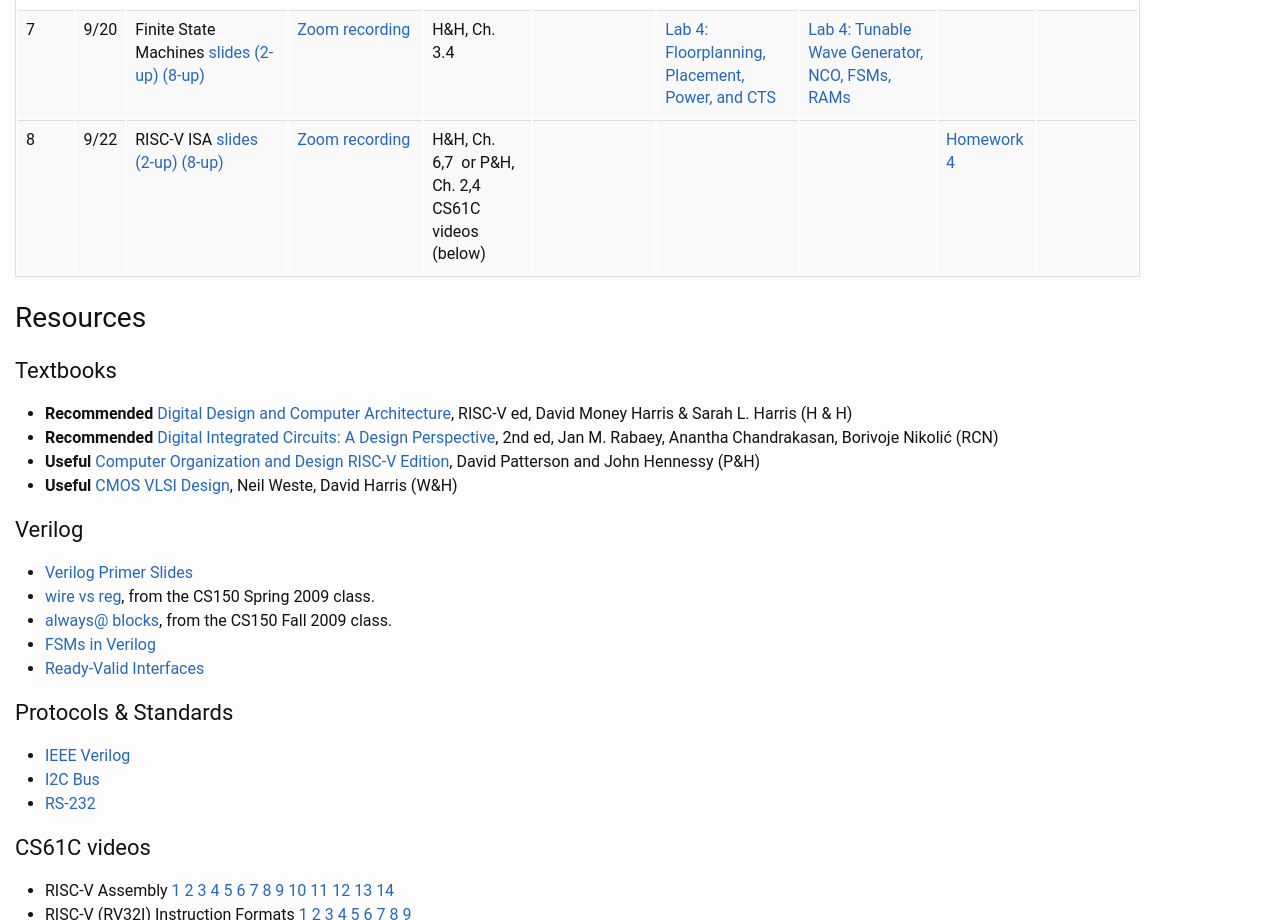
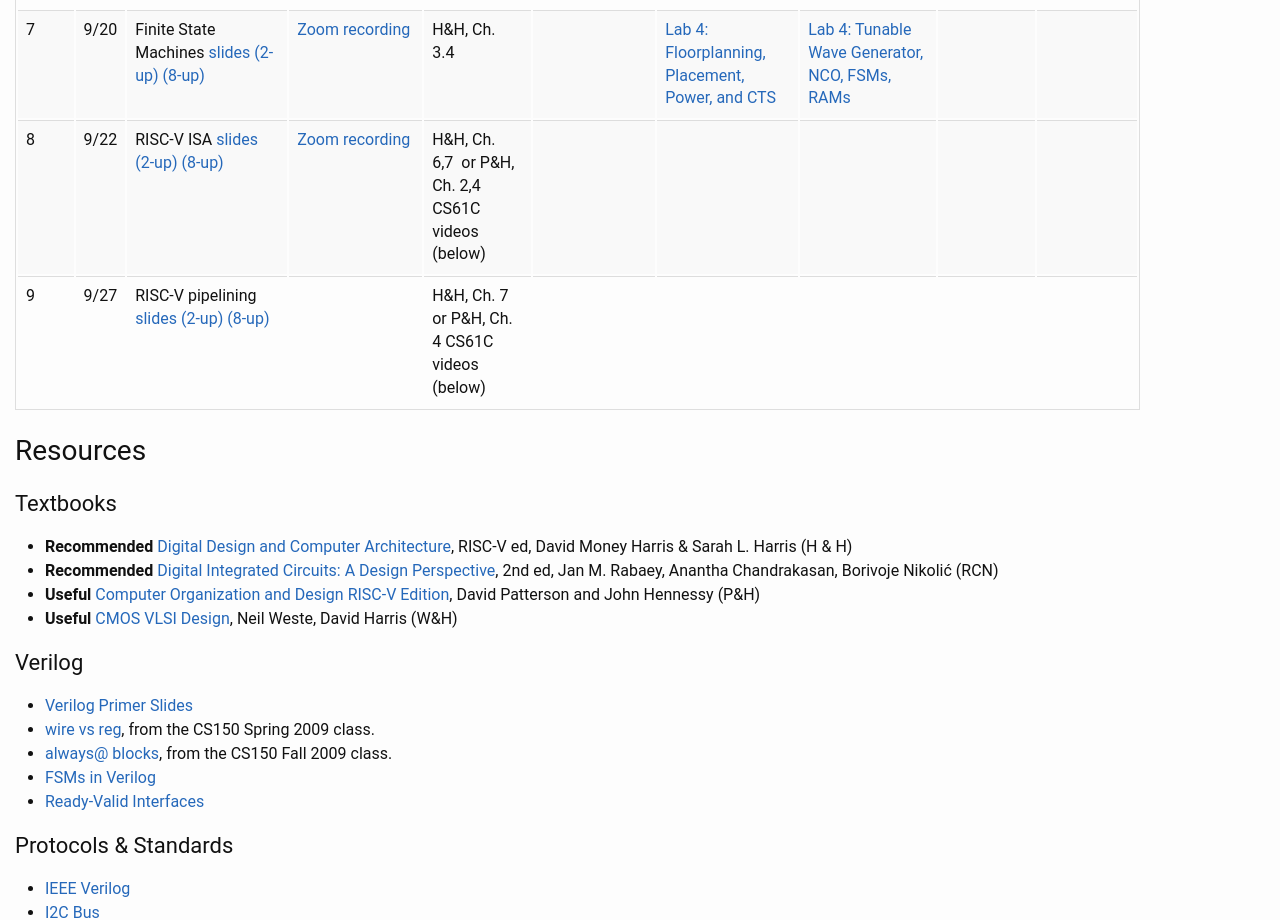
Before and after one commit to EECS150/website_fa21, a plain HTML site: page index.html in a window 1280 px wide. Shown: the part 2069-2989 px from the top of the page. Drawn offline with Linux system fonts and the light colour scheme.

Commit message:
Signed-off-by: borivojenikolic <bora@eecs.berkeley.edu>

```diff
--- a/index.html
+++ b/index.html
@@ -386,7 +386,23 @@
 				<td>
 				</td>
 				<td></td>
-				<td><a href="files/homeworks/eecs151_fa21_hw4.pdf">Homework 4</a></td>
+				<td></td>
+				<td></td>
+			</tr>
+			<tr>
+				<td>9</td>
+				<td>9/27</td>
+				<td>RISC-V pipelining
+		  <a href="files/lectures/Lecture9-Pipelining-1up.pdf">slides</a>
+                  <a href="files/lectures/Lecture9-Pipelining-2up.pdf">(2-up)</a>
+                  <a href="files/lectures/Lecture9-Pipelining-8up.pdf">(8-up)</a></td>
+				<td></td>
+				<td>H&amp;H, Ch. 7&nbsp; or P&amp;H, Ch. 4 CS61C videos (below) </td>
+				<td></td>
+				<td>
+				</td>
+				<td></td>
+				<td></td>
 				<td></td>
 			</tr>
             </tbody>
```
Also changed, not shown: 3 other files.
